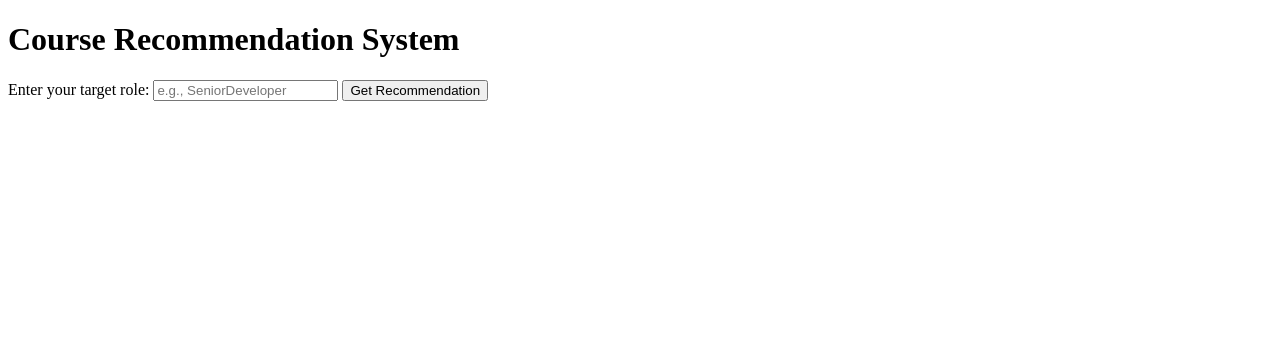
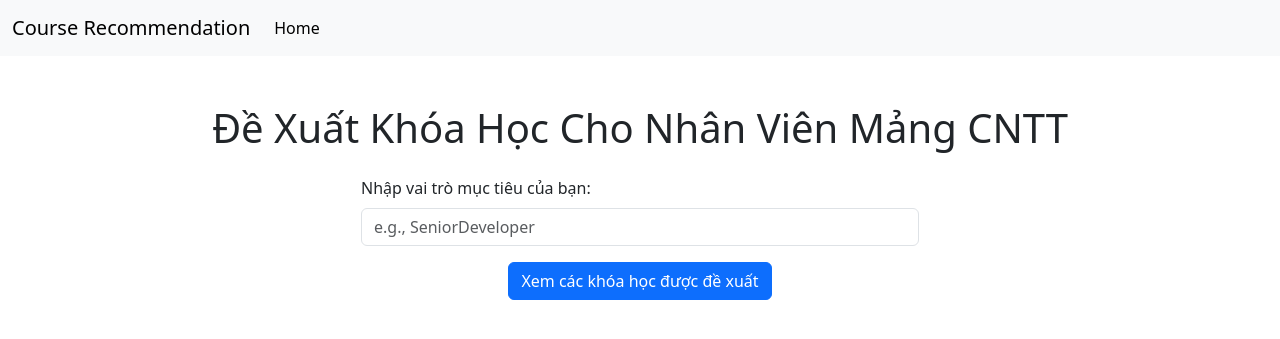
Before and after one commit to shili-academy/ontology, a Flask app: page / in a window 1280 px wide. Shown: the top 339 px of the page. Run offline with Flask 3, Linux system fonts and the light colour scheme.

Commit message:
Update code

```diff
--- a/app.py
+++ b/app.py
@@ -1,5 +1,11 @@
 from flask import Flask, request, render_template
-from rdflib import URIRef
+from rdflib import Graph, URIRef, Namespace
+from utils import backward_chaining
+
+# Tạo Namespace và tải Ontology
+EX = Namespace("http://localhost/ontologies/")
+g = Graph()
+g.parse("ontology.owl", format="xml")
 
 app = Flask(__name__)
 
@@ -8,8 +14,14 @@ def index():
     if request.method == 'POST':
         target_role = request.form['role']
         target_role_uri = URIRef(EX[target_role])
-        learning_path = backward_chaining(g, target_role_uri)
+        learning_path = backward_chaining(g, target_role_uri, EX)
+
+        if learning_path is None:
+            error_message = "Không tìm thấy kết quả phù hợp cho vai trò này."
+            return render_template('index.html', error=error_message)
+
         return render_template('result.html', role=target_role, learning_path=learning_path)
+
     return render_template('index.html')
 
 if __name__ == '__main__':
--- a/ontology.py
+++ b/ontology.py
@@ -1,7 +1,7 @@
 from rdflib import Graph, RDF, URIRef, Namespace, OWL
 
 # Tạo Namespace
-EX = Namespace("http://example.org/")
+EX = Namespace("http://localhost/ontologies/")
 
 # Tạo đồ thị RDF
 g = Graph()
--- /dev/null
+++ b/templates/base.html
@@ -0,0 +1,37 @@
+<!DOCTYPE html>
+<html lang="en">
+
+<head>
+  <meta charset="UTF-8">
+  <meta name="viewport" content="width=device-width, initial-scale=1.0">
+  <title>Course Recommendation System</title>
+  <!-- Bootstrap CSS -->
+  <link href="https://cdn.jsdelivr.net/npm/bootstrap@5.3.3/dist/css/bootstrap.min.css" rel="stylesheet">
+</head>
+
+<body>
+  <nav class="navbar navbar-expand-lg bg-body-tertiary">
+    <div class="container-fluid">
+      <a class="navbar-brand" href="#">Course Recommendation</a>
+      <button class="navbar-toggler" type="button" data-bs-toggle="collapse" data-bs-target="#navbarNavAltMarkup"
+        aria-controls="navbarNavAltMarkup" aria-expanded="false" aria-label="Toggle navigation">
+        <span class="navbar-toggler-icon"></span>
+      </button>
+      <div class="collapse navbar-collapse" id="navbarNavAltMarkup">
+        <div class="navbar-nav">
+          <a class="nav-link active" aria-current="page" href="/">Home</a>
+
+        </div>
+      </div>
+    </div>
+  </nav>
+
+  <div class="container mt-5">
+    {% block content %}{% endblock %}
+  </div>
+
+  <!-- Bootstrap JS (optional) -->
+  <script src="https://cdn.jsdelivr.net/npm/bootstrap@5.3.3/dist/js/bootstrap.bundle.min.js"></script>
+</body>
+
+</html>
--- a/templates/index.html
+++ b/templates/index.html
@@ -1,16 +1,22 @@
-<!DOCTYPE html>
-<html lang="en">
-<head>
-    <meta charset="UTF-8">
-    <meta name="viewport" content="width=device-width, initial-scale=1.0">
-    <title>Course Recommendation System</title>
-</head>
-<body>
-    <h1>Course Recommendation System</h1>
-    <form method="post">
-        <label for="role">Enter your target role:</label>
-        <input type="text" id="role" name="role" placeholder="e.g., SeniorDeveloper" required>
-        <button type="submit">Get Recommendation</button>
-    </form>
-</body>
-</html>
+{% extends "base.html" %}
+
+{% block title %}Home - Course Recommendation System{% endblock %}
+
+{% block content %}
+<h1 class="text-center mb-4">Đề Xuất Khóa Học Cho Nhân Viên Mảng CNTT</h1>
+<form method="post" class="w-50 mx-auto">
+  <div class="mb-3">
+    <label for="role" class="form-label">Nhập vai trò mục tiêu của bạn:</label>
+    <input type="text" id="role" name="role" class="form-control" placeholder="e.g., SeniorDeveloper" required>
+  </div>
+  <div class="text-center">
+    <button type="submit" class="btn btn-primary">Xem các khóa học được đề xuất</button>
+  </div>
+</form>
+
+{% if error %}
+<div class="alert alert-danger mt-3 text-center">
+  {{ error }}
+</div>
+{% endif %}
+{% endblock %}
```
Also changed, not shown: backward_chaining.py (deleted, +0 -16 lines), templates/result.html (+15 -17 lines), utils.py (added, +16 -0 lines), README.md, 1 other file.
